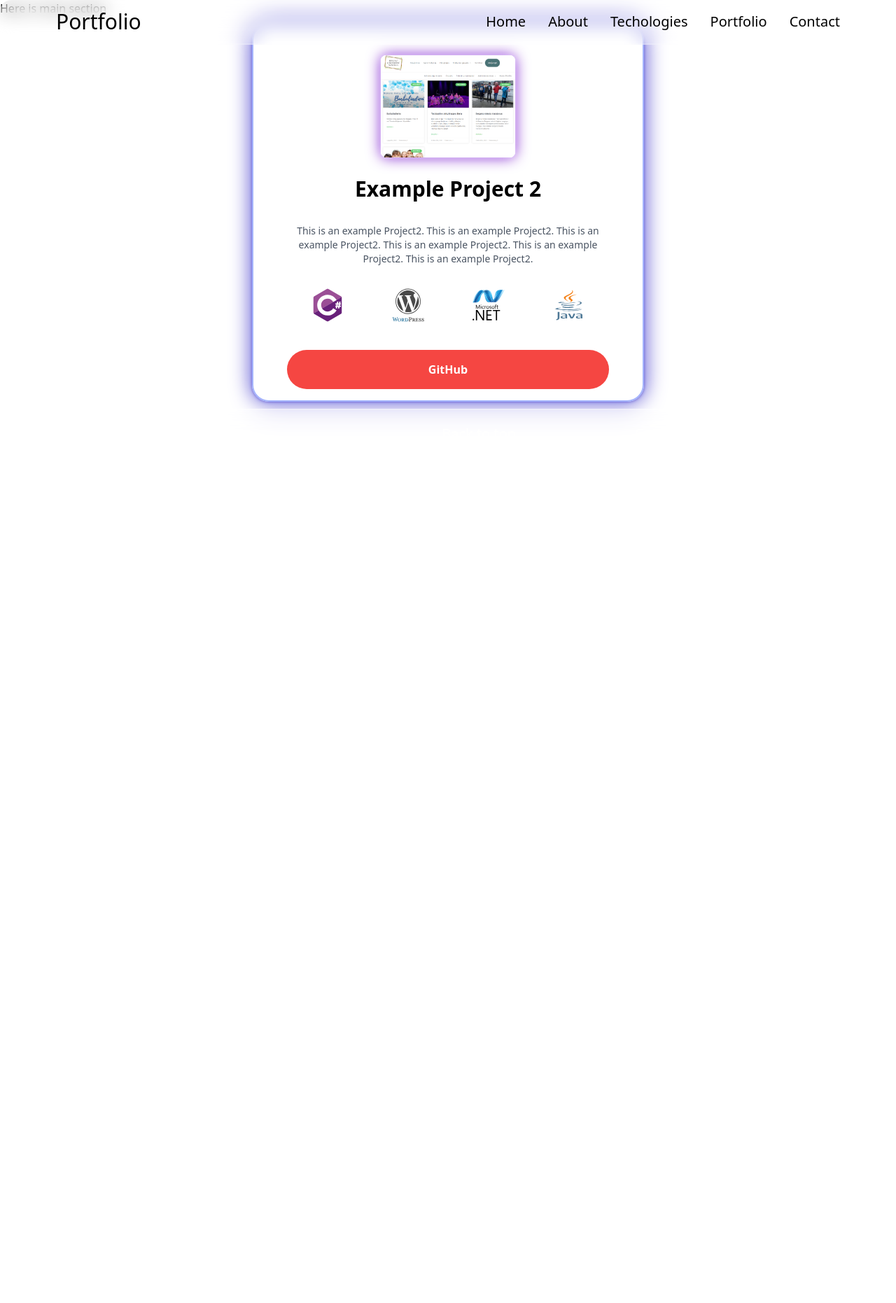
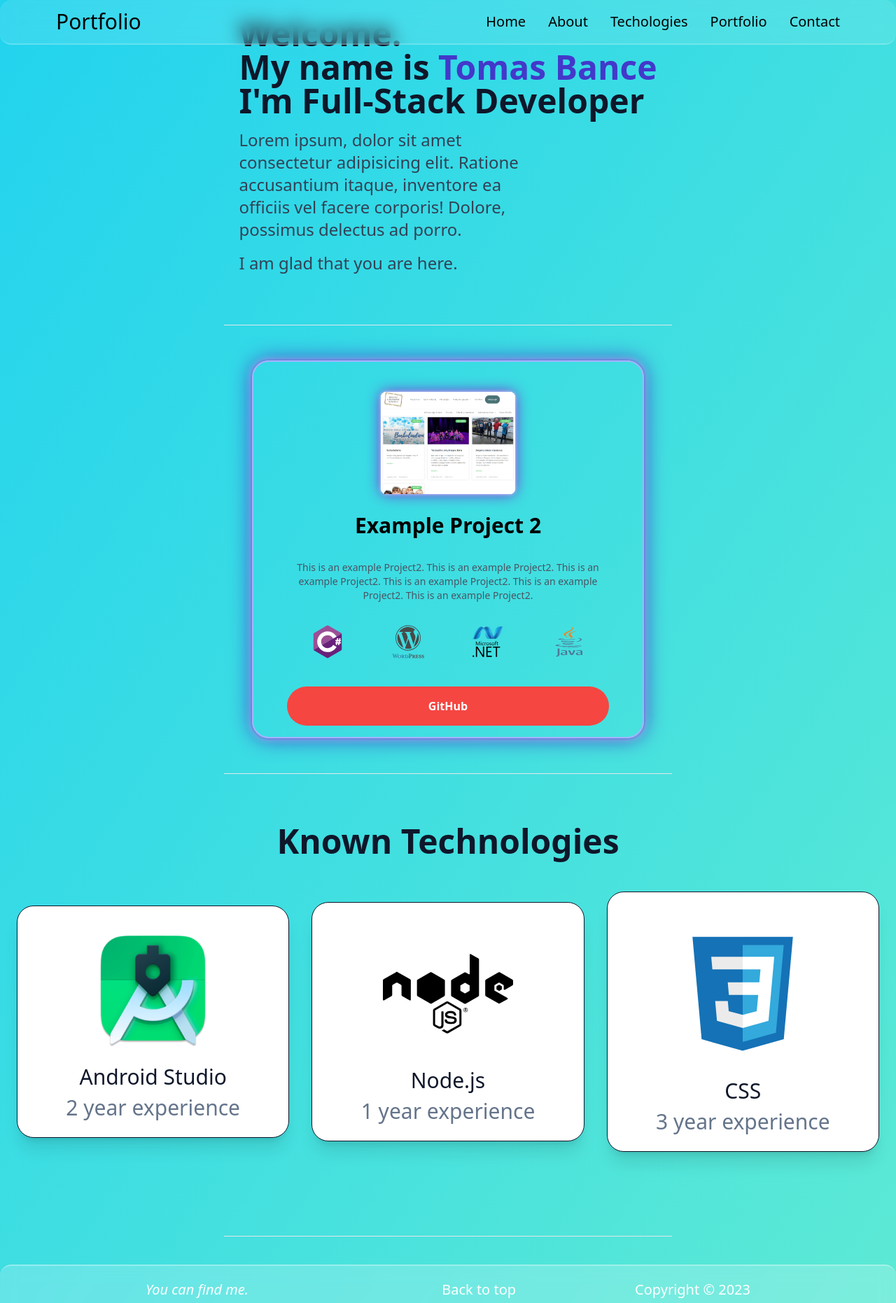
Before and after one commit to As-Tomas/Portfolio, a React (Vite) app in the folder portfolio/: page / in a window 1280 px wide. Shown: the top 1862 px of the page at 70% size. Before the commit the page ends 800 px from the top, so only its background shows below. Built offline with nearby package versions, Linux system fonts and the light colour scheme.

Commit message:
style changes, adding components

```diff
--- a/portfolio/src/App.jsx
+++ b/portfolio/src/App.jsx
@@ -11,7 +11,7 @@ function App() {
 
   return (
     <>
-      <div>
+      <div className=' bg-gradient-to-tl  from-teal-300 to-cyan-400'>
         <Header/>
         <Main/>
         <Footer/>
--- /dev/null
+++ b/portfolio/src/Components/Main/Components/About.jsx
@@ -0,0 +1,29 @@
+const About = () => {
+  return (
+    <section
+      id="home"
+      className="flex flex-col-reverse justify-center sm:flex-row p-6 items-center gap-8 mb-12
+       scroll-mt-40 widescreen:section-min-height tallscreen:section-min-height"
+    >
+      <article>
+        <h2 className="max-w-none text-4xl font-bold text-center sm:text-5xl sm:text-left text-slate-900 dark:text-white">
+          Welcome. <br /> My name is{" "}
+          <span className="text-indigo-700 dark:text-indigo-300">
+            Tomas Bance
+          </span>{" "}
+          <br /> I'm Full-Stack Developer
+        </h2>
+        <p className="max-w-md text-2xl mt-4 text-center sm:text-left text-slate-700 dark:text-slate-400">
+          Lorem ipsum, dolor sit amet consectetur adipisicing elit. Ratione
+          accusantium itaque, inventore ea officiis vel facere corporis! Dolore,
+          possimus delectus ad porro.
+        </p>
+        <p className="max-w-md text-2xl mt-4 text-center sm:text-left text-slate-700 dark:text-slate-400">
+          I am glad that you are here.
+        </p>
+      </article>
+    </section>
+  );
+};
+
+export default About;
--- /dev/null
+++ b/portfolio/src/Components/Main/Components/Technologies.jsx
@@ -0,0 +1,44 @@
+
+
+const Technologies = () => {
+  return (
+    <section id="technologies"
+      className="p-6 my-12 scroll-mt-20 widescreen:section-max-height tallscreen:section-min-height">
+      <h2 className="text-4xl font-bold text-center sm:text-5xl mb-6 text-slate-900 dark:text-white">
+        Known Technologies
+      </h2>
+      <ul className="list-none mx-auto my-12 flex flex-col sm:flex-row items-center gap-8">
+        <li className="w-2/3 sm:w-5/6 flex flex-col items-center border border-solid border-slate-900
+            dark:border-gray-100 bg-white dark:bg-black py-6 px-2 rounded-3xl shadow-xl">
+          <img
+            src="./src/assets/android.png"
+            alt="Android" className="w-1/2 mb-4"/>
+          <h3 className="text-3xl text-center text-slate-900 dark:text-white">Android Studio</h3>
+          <p className="hidden sm:block text-3xl text-center mt-2 text-slate-500 dark:text-slate-400">2 year experience</p>
+          <p className="sm:hidden text-2xl text-center mt-2 text-slate-500 dark:text-slate-400">Android App dev.</p>
+        </li>
+        <li
+          className="w-2/3 sm:w-5/6 flex flex-col items-center border border-solid border-slate-900 dark:border-gray-100 bg-white dark:bg-black py-6 px-2 rounded-3xl shadow-xl">
+          <img
+            src="./src/assets/node.svg"
+            alt="Node.Js" className="w-1/2 m-8 "/>
+          <h3 className="text-3xl text-center text-slate-900 dark:text-white">Node.js</h3>
+          <p className="hidden sm:block text-3xl text-center mt-2 text-slate-500 dark:text-slate-400">1 year experience</p>
+          <p className="sm:hidden text-2xl text-center mt-2 text-slate-500 dark:text-slate-400">Node.js App dev.</p>
+        </li>
+        <li
+          className="w-2/3 sm:w-5/6 flex flex-col items-center border border-solid border-slate-900 dark:border-gray-100 bg-white dark:bg-black py-6 px-2 rounded-3xl shadow-xl">
+          <img
+            src="./src/assets/css.svg"
+            alt="Infinity" className="w-1/2 m-7 "/>
+          <h3 className="text-3xl text-center text-slate-900 dark:text-white">CSS</h3>
+          <p className="hidden sm:block text-3xl text-center mt-2 text-slate-500 dark:text-slate-400">3 year experience</p>
+          <p className="sm:hidden text-2xl text-center mt-2 text-slate-500 dark:text-slate-400">HTML/CSS dev.
+          </p>
+        </li>
+      </ul>
+    </section>
+  )
+}
+
+export default Technologies
--- a/portfolio/src/Components/Main/Main.jsx
+++ b/portfolio/src/Components/Main/Main.jsx
@@ -1,17 +1,22 @@
 
 import ProjectCard from '../ProjectCard/ProjectCard'
 import projectData from '../../data/ProjectsData'
+import About from './Components/About';
+import Technologies from './Components/Technologies';
 
 const Main = () => {
     const selectedProject = projectData.find((project) => project.id === 3);
 
   return (
     <div>
-        <div>
-            Here is main section
-        </div>
+        <About />
+        <hr className="mx-auto my-10 bg-black dark:bg-white w-1/2"></hr>
         {selectedProject && <ProjectCard key={selectedProject.id} project={selectedProject} />}
 
+        <hr className="mx-auto my-10 bg-black dark:bg-white w-1/2"></hr>
+        <Technologies />
+
+        <hr className="mx-auto my-10 bg-black dark:bg-white w-1/2"></hr>
         {/* {projectData.map((project) => (
         <ProjectCard key={project.id} project={project} />
       ))} */}
```
